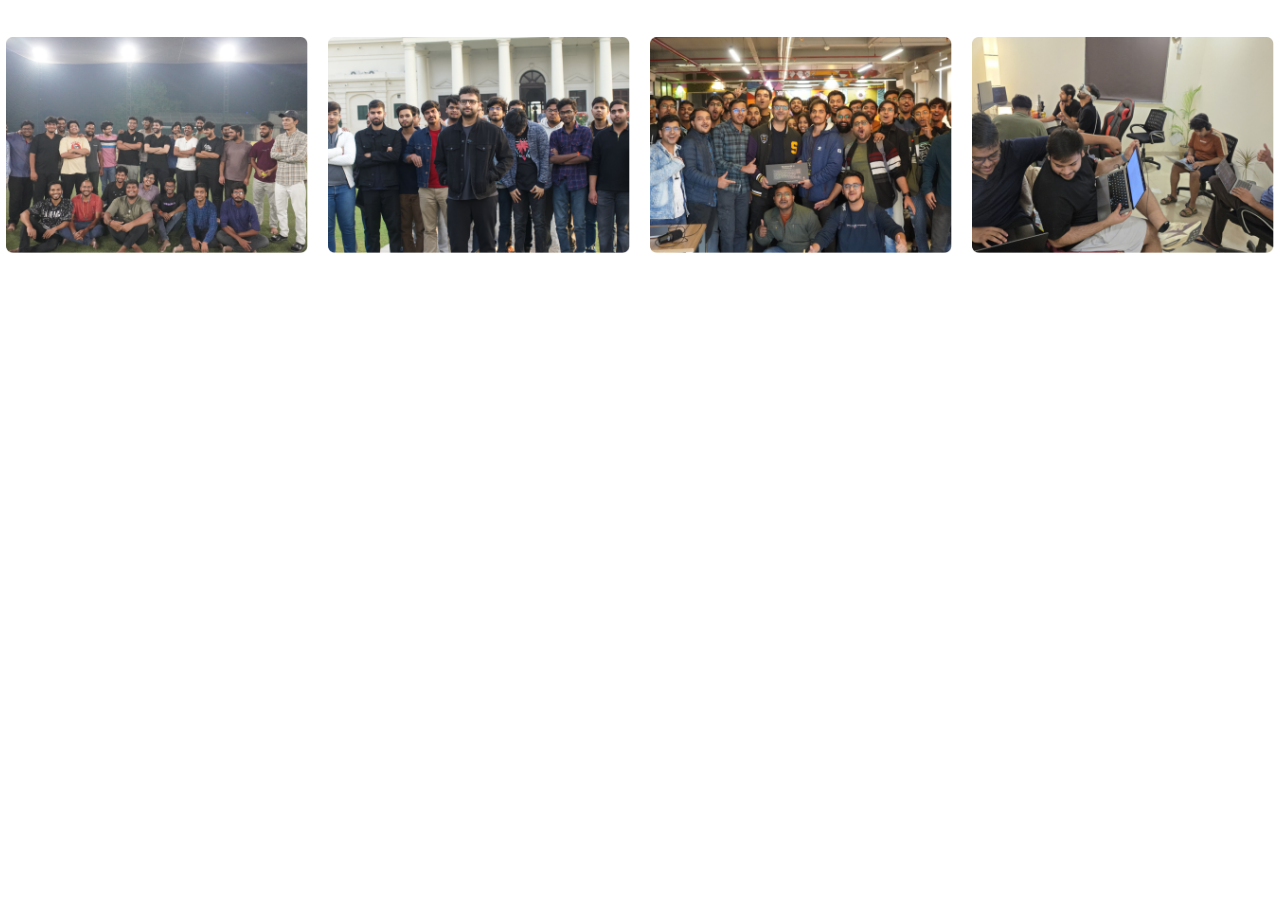
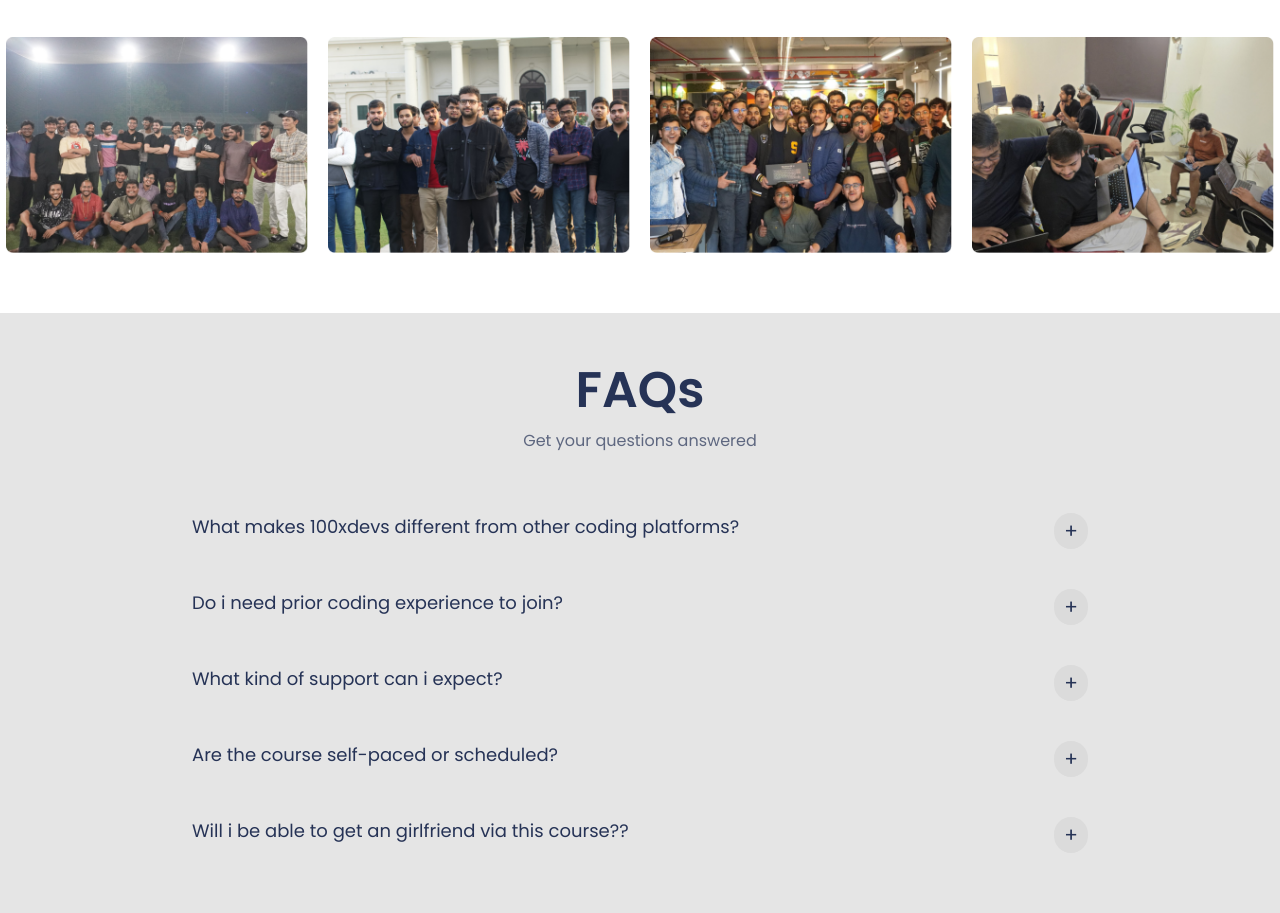
Before and after one commit to tarunsharmawee/Bootcamp1_Webdev, a plain HTML site: page lecture1/assignment3/index.html in a window 1280 px wide. Shown: the part 4606-5519 px from the top of the page. Before the commit the page ends 4859 px from the top, so only its background shows below. Drawn offline with Linux system fonts and the light colour scheme; a web font is replaced by a local one.

Commit message:
added why FAQs section

```diff
--- a/lecture1/assignment3/index.html
+++ b/lecture1/assignment3/index.html
@@ -560,6 +560,68 @@
         />
       </div>
     </div>
+    <div class="faq">
+      <div class="workable-faq">
+        <div class="faq-head">
+          <div class="faq-head-sup">FAQs</div>
+          <div class="faq-head-sub">Get your questions answered</div>
+        </div>
+        <div>
+          <div class="faq-query">
+            <details>
+              <summary>
+                What makes 100xdevs different from other coding platforms?
+                <span class="icon">+</span>
+
+              </summary>
+              <p class="answer">
+                No compromises. With 100xDevs, you don't have to choose between different tutors and random tutorials. Get the power of building production-ready applications.
+              </p>
+            </details>
+            <details>
+              <summary>
+                Do i need prior coding experience to join?
+                <span class="icon">+</span>
+
+              </summary>
+              <p class="answer">
+                No prior experience is required. Our courses are designed to take you from beginner to advanced levels with structured learning paths.
+              </p>
+            </details>
+            <details>
+              <summary>
+                What kind of support can i expect?
+                <span class="icon">+</span>
+
+              </summary>
+              <p class="answer">
+                You'll get 24/7 community support through our active Discord, weekly study groups, peer code reviews, and direct mentorship opportunities.
+              </p>
+            </details>
+            <details>
+              <summary>
+                Are the course self-paced or scheduled?
+                <span class="icon">+</span>
+
+              </summary>
+              <p class="answer">
+                We offer both self-paced learning materials and scheduled live sessions, giving you the flexibility to learn at your own pace while staying connected with the community
+              </p>
+            </details>
+            <details>
+              <summary>
+                Will i be able to get an girlfriend via this course??
+                <span class="icon">+</span>
+
+              </summary>
+              <p class="answer">
+                Nah-uh lil boy🥀🥀, Even Kirat Doesn't have an Girlfriend(not one that we know of🤫)
+              </p>
+            </details>
+          </div>
+        </div>
+      </div>
+    </div>
 
   </body>
 </html>
--- a/lecture1/assignment3/styles/css/FAQ.css
+++ b/lecture1/assignment3/styles/css/FAQ.css
@@ -0,0 +1,49 @@
+.faq{
+    margin-top: 60px;
+    display: flex;
+    justify-content: center;
+    width: 100%;
+    background-color: #e5e5e5;
+    color: #263356;
+}
+.workable-faq{
+    width: 70%;
+    padding: 40px 0px;
+    display: flex;
+    flex-direction: column;
+    gap: 40px;
+}
+.faq-head{
+    display: flex;
+    justify-content: center;
+    align-items: center;
+    flex-direction: column;
+}
+.faq-head-sup{
+    font-size: 50px;
+    font-weight: 600;
+}
+.faq-head-sub{
+    opacity: 0.7;
+}
+
+summary{
+        width: 100%;
+        display: flex;
+        justify-content: space-between;
+        margin: 20px 0px;
+        font-size: 18px;
+}.icon{
+    font-size: 20px;
+    cursor: pointer;
+    border-radius: 40px;
+    padding: 3px 10px;
+    display: flex;
+    justify-content: center;
+    align-items: center;
+    background-color: #dbdbdb;
+}
+.answer{
+    margin-top: 10px;
+    padding-left: 10px;
+}
```
